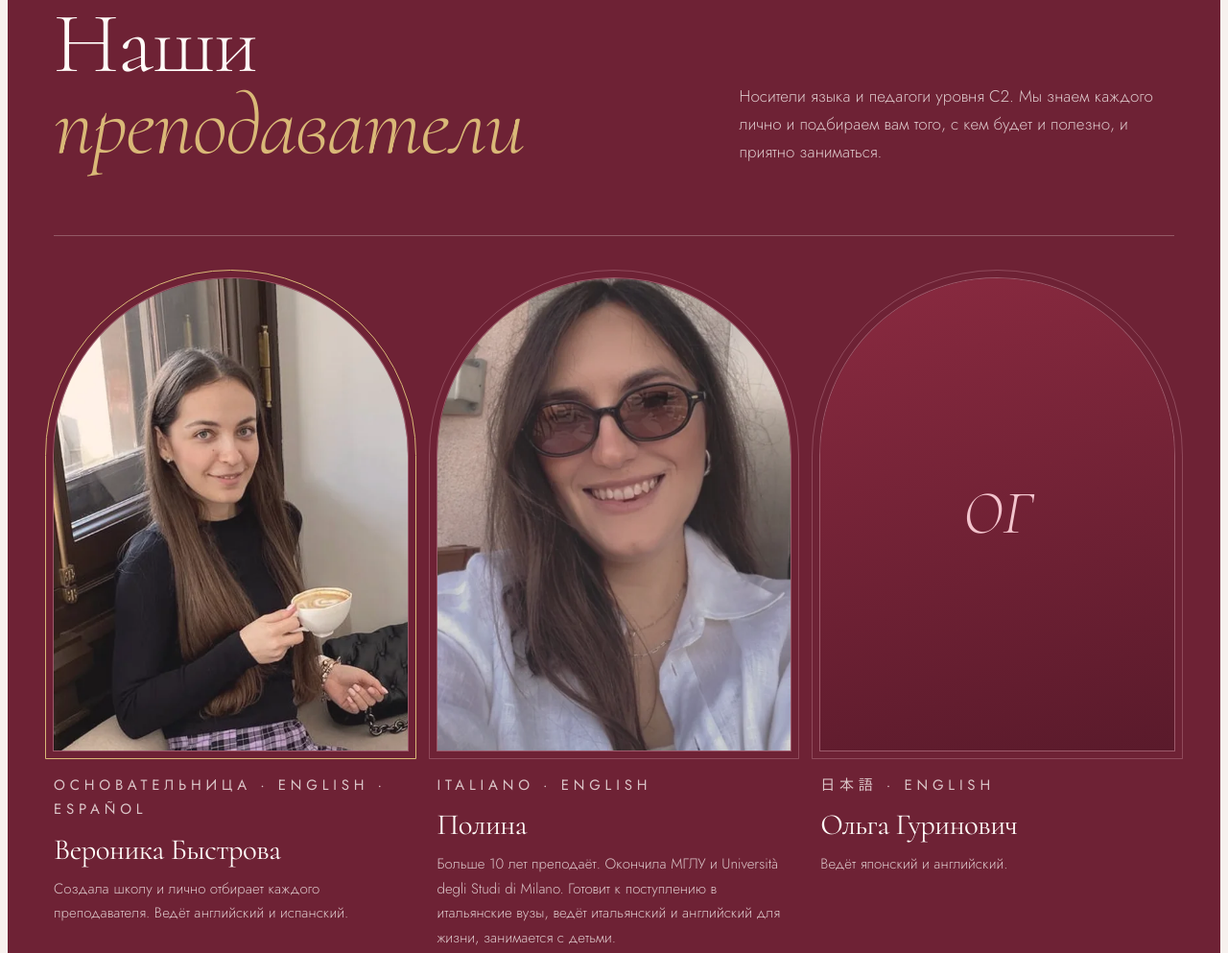
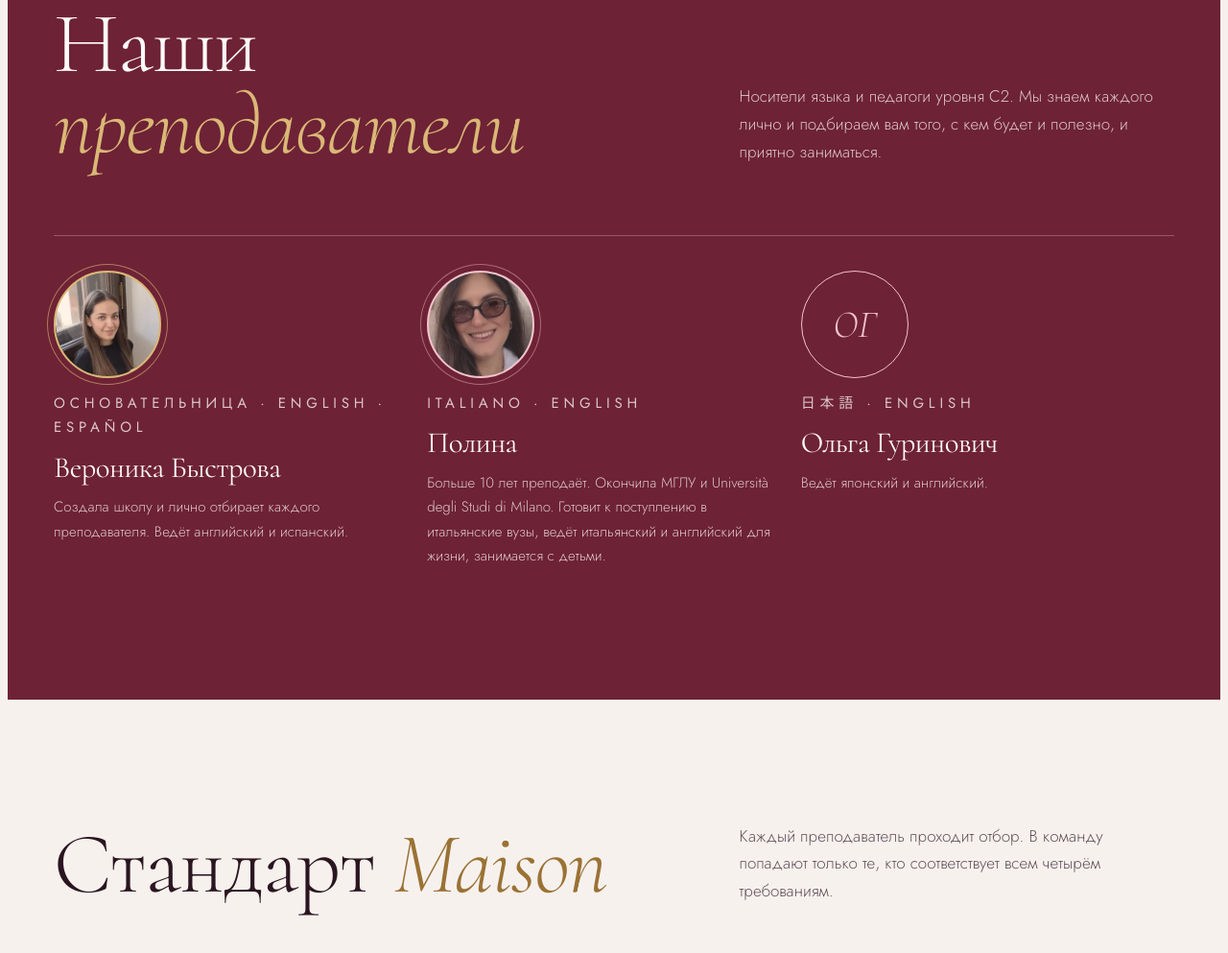
Before and after one commit to AnatolyBystrov/maion_bystrova, a plain HTML site: page index.html in a window 1280 px wide. Shown: the part 3056-4049 px from the top of the page at 96% size. Drawn offline with Linux system fonts and the light colour scheme.

Commit message:
Back to round teacher portraits
Co-Authored-By: Claude Opus 5.5 <noreply@anthropic.com>
Claude-Session: https://claude.ai/code/session_01D8AAKhHLYtpHG4q4qLcVUk

```diff
--- a/index.html
+++ b/index.html
@@ -153,12 +153,7 @@ section{padding-block:clamp(80px,10vw,140px)}
 .team-sec .team{border-color:rgba(255,251,248,.25)}
 .team-sec .medal{background:transparent;border-color:var(--peony);color:var(--peony)}
 .team{display:grid;grid-template-columns:repeat(3,1fr);border-top:1px solid var(--line-2)}
-.t{padding:44px 0 8px;display:grid;gap:14px;align-content:start;min-width:0}
-.team{column-gap:clamp(20px,2.4vw,36px)}
-.t .pic{position:relative;aspect-ratio:3/4;max-width:100%;border-radius:999px 999px 0 0;overflow:hidden;background:var(--img,linear-gradient(165deg,#8a2a40,var(--wine-deep)));display:grid;place-items:center;margin-bottom:10px;box-shadow:0 0 0 1px rgba(242,196,205,.35);outline:1px solid rgba(242,196,205,.25);outline-offset:8px;transition:outline-offset .6s var(--ease)}
-.t:hover .pic{outline-offset:14px}
-.t .pic span{font-family:var(--display);font-style:italic;font-weight:300;font-size:clamp(56px,5vw,80px);color:var(--peony)}
-.t.founder .pic{outline-color:var(--gold-soft)}
+.t{padding:36px 28px 8px 0;display:grid;gap:14px;align-content:start;min-width:0}
 .t .medal{width:112px;height:112px;font-size:40px}
 .medal.photo{background:var(--img) center/cover no-repeat;border:2px solid var(--peony)}
 .team-sec .t.founder .medal.photo{background:var(--img) center/cover no-repeat;border-color:var(--gold-soft);box-shadow:0 0 0 6px var(--wine),0 0 0 7px rgba(217,184,119,.6)}
@@ -166,7 +161,7 @@ section{padding-block:clamp(80px,10vw,140px)}
 .team-sec .t.founder .medal{background:var(--gold-soft);color:var(--wine-deep);border-color:var(--gold-soft)}
 .t h3{font-size:clamp(28px,2.4vw,36px);font-weight:400}
 .t p{color:var(--ink-2);font-size:15px}
-@media(max-width:700px){.team{grid-template-columns:1fr}.t .pic{max-width:340px}}
+@media(max-width:700px){.team{grid-template-columns:1fr}.t{padding-right:0}}
 
 /* standards */
 .std{display:grid;grid-template-columns:repeat(4,1fr);border-top:1px solid var(--line-2)}
@@ -340,19 +335,19 @@ footer{padding-block:56px 28px;overflow:hidden;border-top:1px solid var(--line)}
       </div>
       <div class="team">
         <article class="t founder">
-          <div class="pic" role="img" aria-label="Вероника Быстрова" style="--img:url(img/veronika-portrait.webp) center/cover no-repeat"></div>
+          <div class="medal photo" role="img" aria-label="Вероника Быстрова" style="--img:url(img/veronika.webp)"></div>
           <p class="cap">Основательница · English · Español</p>
           <h3>Вероника Быстрова</h3>
           <p>Создала школу и лично отбирает каждого преподавателя. Ведёт английский и испанский.</p>
         </article>
         <article class="t">
-          <div class="pic" role="img" aria-label="Полина, преподаватель итальянского и английского" style="--img:url(img/polina-portrait.webp) center/cover no-repeat"></div>
+          <div class="medal photo" role="img" aria-label="Полина, преподаватель итальянского и английского" style="--img:url(img/polina.webp)"></div>
           <p class="cap">Italiano · English</p>
           <h3>Полина</h3>
           <p>Больше 10 лет преподаёт. Окончила МГЛУ и Università degli Studi di Milano. Готовит к поступлению в итальянские вузы, ведёт итальянский и английский для жизни, занимается с детьми.</p>
         </article>
         <article class="t">
-          <div class="pic" aria-hidden="true"><span>ОГ</span></div>
+          <div class="medal">ОГ</div>
           <p class="cap"><span lang="ja">日本語</span> · English</p>
           <h3>Ольга Гуринович</h3>
           <p>Ведёт японский и английский.</p>
```
Also changed, not shown: img/polina-portrait.webp (deleted), img/polina.webp (added), img/veronika-portrait.webp (deleted).
